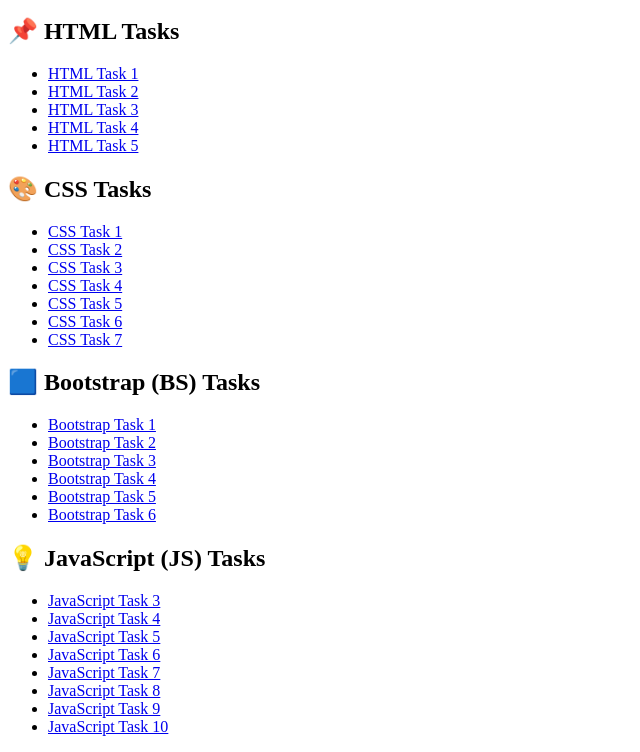
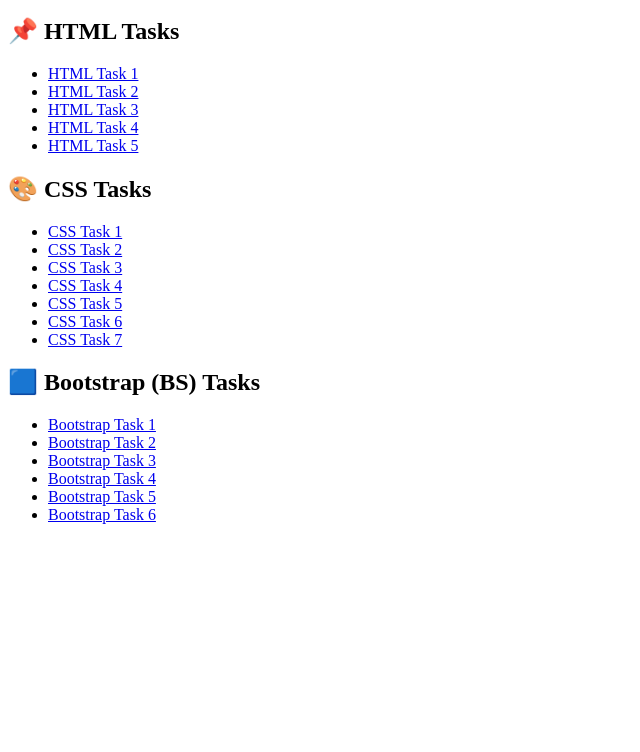
Before and after one commit to akshatyadav31/my-static-website, a plain HTML site: page index.html in a window 1280 px wide. Shown: the part 101-853 px from the top of the page, without its empty margins (0-640 px from the left). After the commit the page ends 800 px from the top, so only its background shows below. Drawn offline with Linux system fonts and the light colour scheme.

Commit message:
Update index.html

```diff
--- a/index.html
+++ b/index.html
@@ -38,17 +38,5 @@
         <li><a href="BS/task5.html">Bootstrap Task 5</a></li>
         <li><a href="BS/task6.html">Bootstrap Task 6</a></li>
     </ul>
-
-    <h2>💡 JavaScript (JS) Tasks</h2>
-    <ul>
-        <li><a href="JS/task3.html">JavaScript Task 3</a></li>
-        <li><a href="JS/task4.html">JavaScript Task 4</a></li>
-        <li><a href="JS/task5.html">JavaScript Task 5</a></li>
-        <li><a href="JS/task6.html">JavaScript Task 6</a></li>
-        <li><a href="JS/task7.html">JavaScript Task 7</a></li>
-        <li><a href="JS/task8.html">JavaScript Task 8</a></li>
-        <li><a href="JS/task9.html">JavaScript Task 9</a></li>
-        <li><a href="JS/task10.html">JavaScript Task 10</a></li>
-    </ul>
 </body>
 </html>
```
